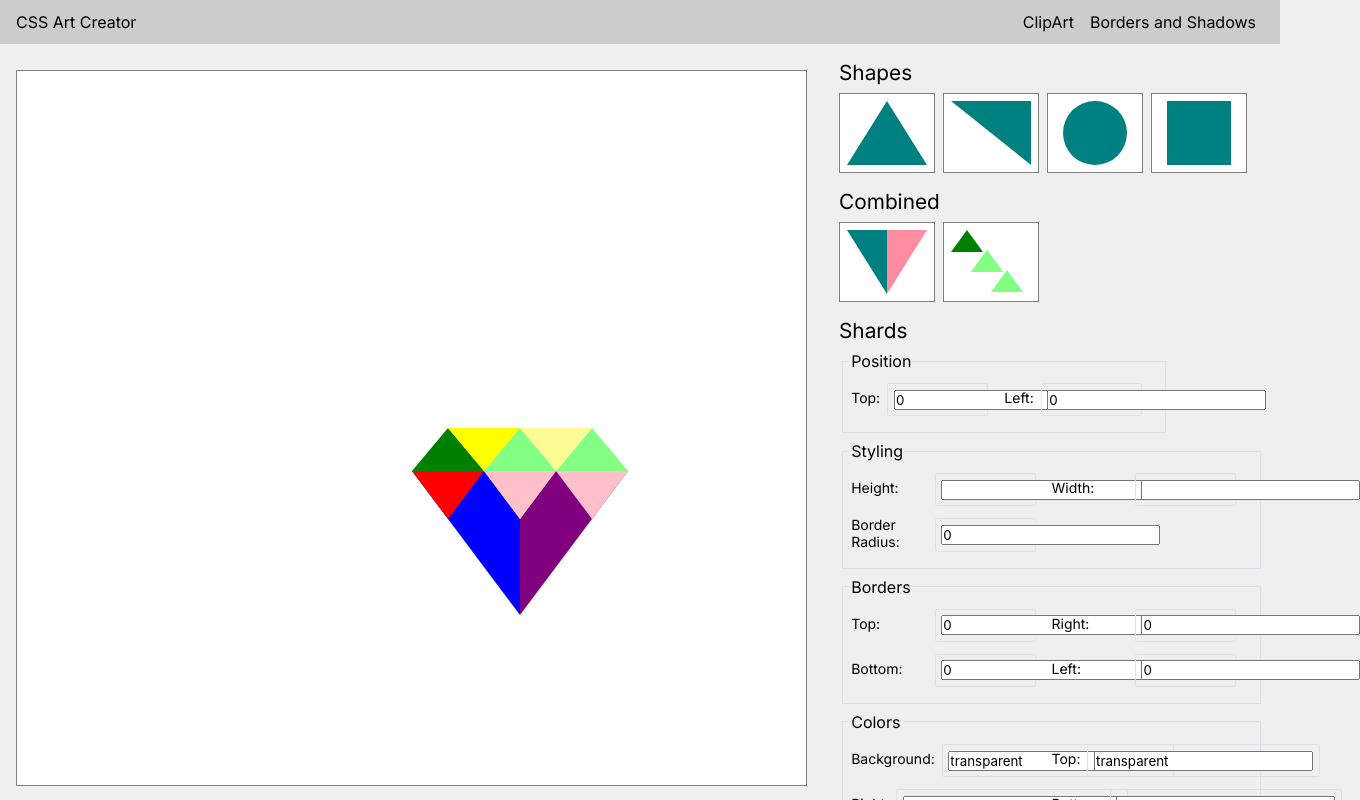
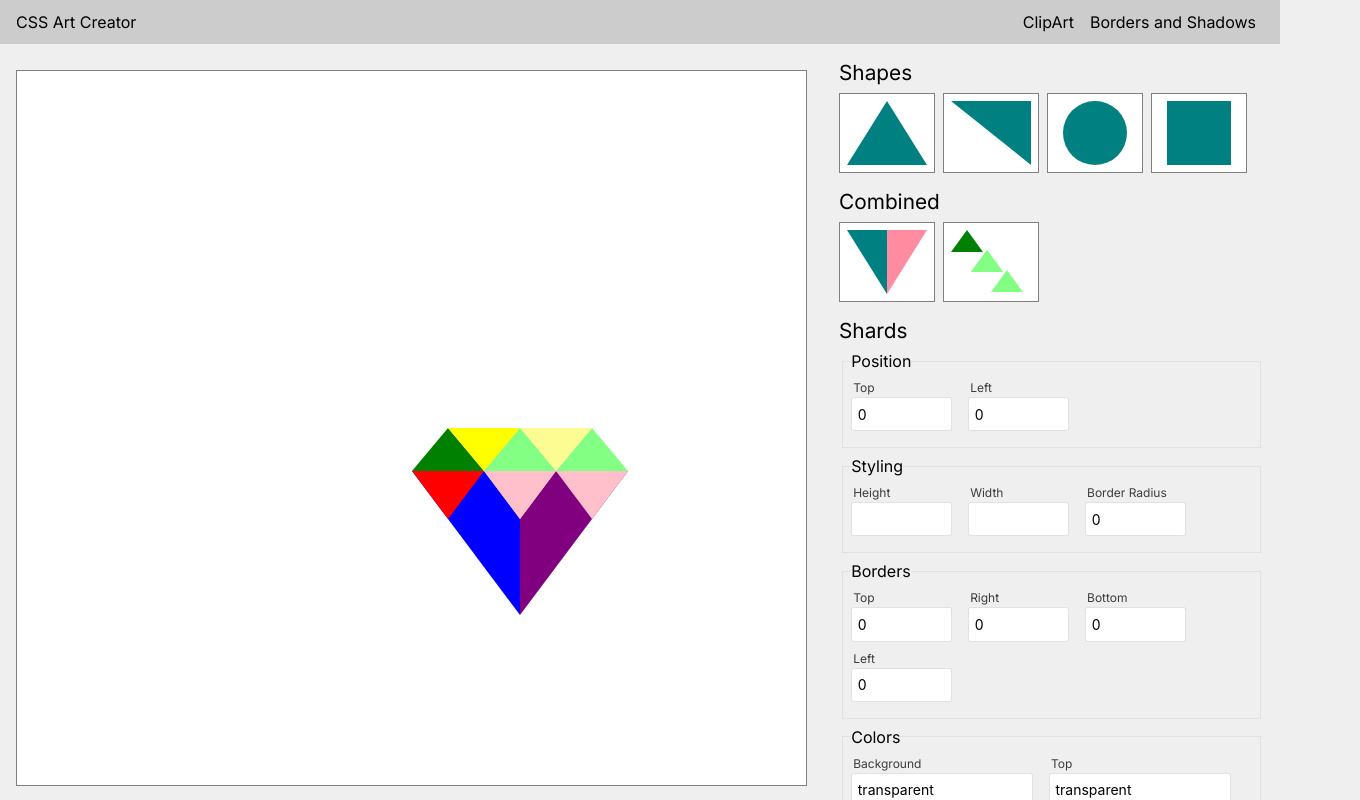
Before and after one commit to linnstrand/css-art-creator, a Next.js app: page /shadows in a window 1280 px wide. Shown: the top 800 px of the page, 1360 px wide, since content can reach past the window. Built offline with nearby package versions, Linux system fonts and the light colour scheme.

Commit message:
ok NOW form is ok

```diff
--- a/components/FormField.tsx
+++ b/components/FormField.tsx
@@ -2,36 +2,35 @@ import React, { InputHTMLAttributes } from "react";
 import styled from "styled-components";
 
 const BaseInput = styled.div<{ $type?: string }>`
+  display: flex;
+  flex: 1;
+  width: ${(props) => (props.$type === "number" ? "10ch" : "18ch")};
+  margin-inline-end: 1rem;
+  input {
+    font-size: 14px;
+    width: 100%;
+    background-image: none;
     padding: 0.35rem;
-  font-size: 1rem;
-  line-height: 1.2;
+    line-height: 1.5;
     background-clip: padding-box;
     border: 1px solid rgb(222 226 230);
     border-radius: 0.15rem;
-  margin-top: 0.25rem;
-  margin-inline-end: 1em;
-  width: ${(props) => (props.$type === "number" ? "10ch" : "auto")};
     &:focus {
       border-color: #86b7fe;
       outline: 1px solid blue;
+    }
   }
 `;
 
 const InputWrapper = styled.div`
   margin-bottom: 0.5rem;
-  font-size: 14px;
-  flex-basis: 50%;
-  max-width: 50%;
 `;
-const InputLabel = styled.label`
-  display: flex;
-  flew-wrap: wrap;
-  align-items: center;
-`;
+const InputLabel = styled.label``;
 const InputLabelText = styled.div`
-  display: flex;
-  flex: 1;
-  margin-inline-end: 0.5em;
+  line-height: 1.5;
+  margin-inline-start: 2px;
+  font-size: 12px;
+  color: rgb(0 0 0 / 75%);
 `;
 
 export function FormField({
@@ -39,11 +38,10 @@ export function FormField({
   children,
   ...rest
 }: InputHTMLAttributes<HTMLInputElement>) {
-  console.log(type);
   return (
     <InputWrapper>
       <InputLabel>
-        <InputLabelText>{children}:</InputLabelText>
+        <InputLabelText>{children}</InputLabelText>
         <BaseInput $type={type}>
           <input type={type} {...rest} />
         </BaseInput>
--- a/components/ShardPropertiesForm.tsx
+++ b/components/ShardPropertiesForm.tsx
@@ -8,6 +8,7 @@ const FieldSet = styled.fieldset`
   padding: 0.5rem;
   display: flex;
   flex-flow: row wrap;
+  width: 100%;
   border: 1px solid rgb(222 226 230);
 `;
 const FieldsWrapper = styled.div`
```
Lines whose indentation alone changed are shown as unchanged.
